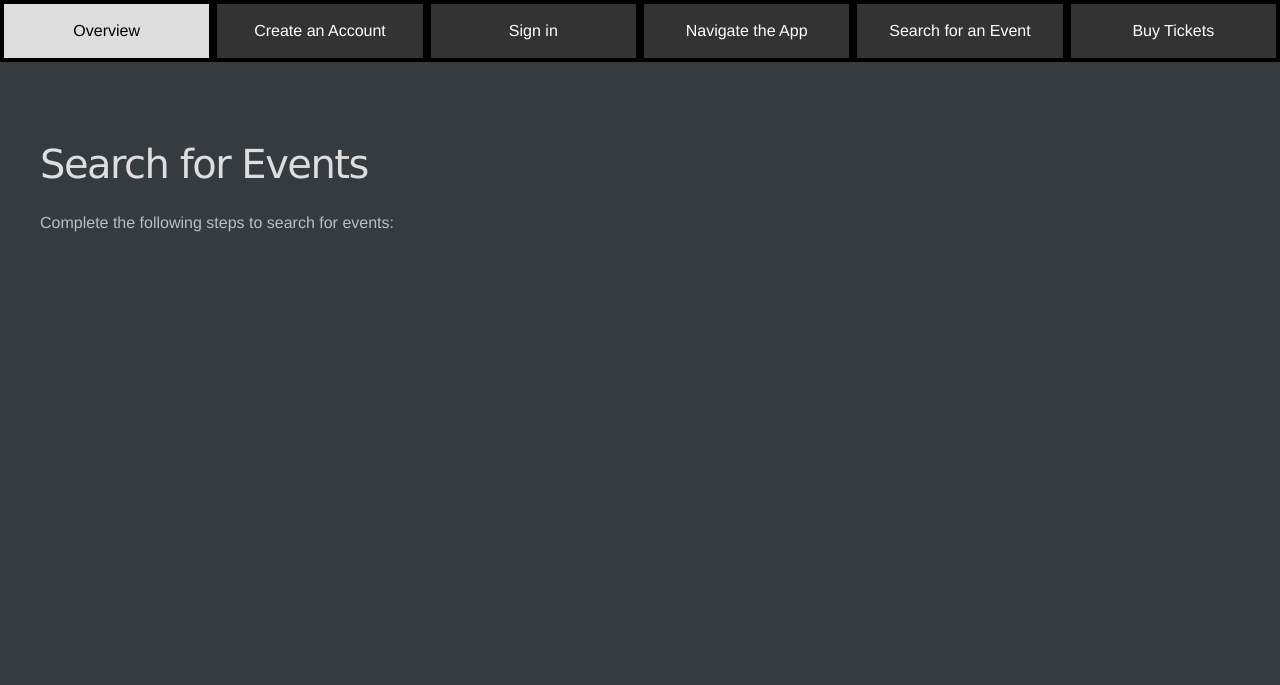
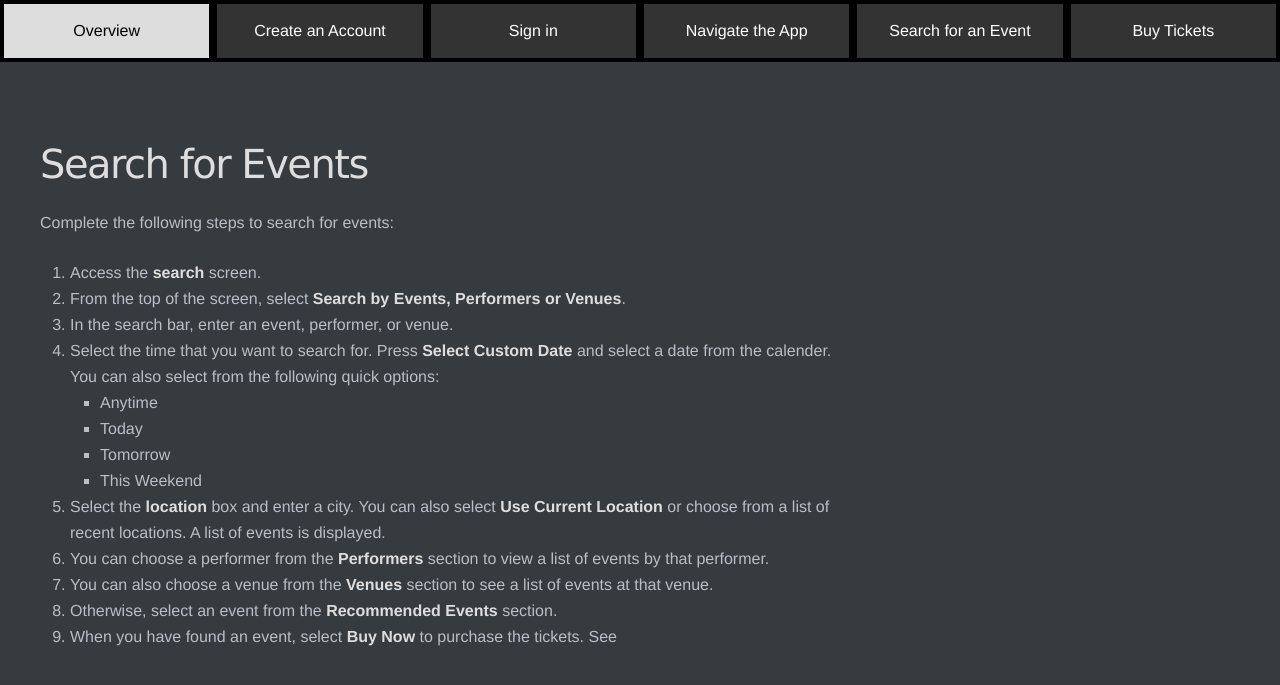
Before and after one commit to Jack-Walton/jack-walton.github.io, a Jekyll site: the page built from AXS/search_for_event.md, in a window 1280 px wide. Shown: the top 685 px of the page. Built offline with Jekyll 4.4.1, drawn with Linux system fonts in a browser that asks for light colours.

Commit message:
Update search_for_event.md

```diff
--- a/AXS/search_for_event.md
+++ b/AXS/search_for_event.md
@@ -5,3 +5,17 @@ title: Search for Events
 # Search for Events
 
 Complete the following steps to search for events:
+
+1. Access the **search** screen.
+2. From the top of the screen, select **Search by Events, Performers or Venues**.
+3. In the search bar, enter an event, performer, or venue.
+4. Select the time that you want to search for. Press **Select Custom Date** and select a date from the calender. You can also select from the following quick options:
+    - Anytime
+    - Today
+    - Tomorrow
+    - This Weekend
+5. Select the **location** box and enter a city. You can also select **Use Current Location** or choose from a list of recent locations. A list of events is displayed.
+6. You can choose a performer from the **Performers** section to view a list of events by that performer.
+7. You can also choose a venue from the **Venues** section to see a list of events at that venue.
+8. Otherwise, select an event from the **Recommended Events** section.
+9. When you have found an event, select **Buy Now** to purchase the tickets. See <a href="">
```
